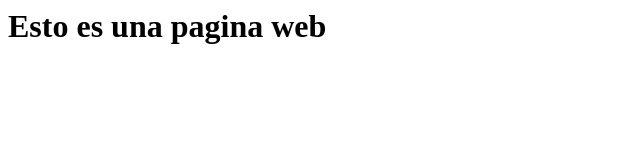
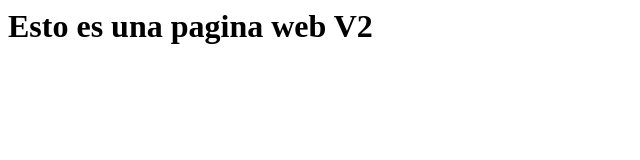
Before and after one commit to 45061/pagina-web, a plain HTML site: page index.html in a window 1280 px wide. Shown: the full height of the page, 0-640 px from the left. Drawn offline with Linux system fonts and the light colour scheme.

Commit message:
Update index.html

```diff
--- a/index.html
+++ b/index.html
@@ -3,5 +3,5 @@
     <title>Anderson Uribe</title>
   </head>
   </body>
-<h1>Esto es una pagina web</h1>
+<h1>Esto es una pagina web V2</h1>
 </html>
```
